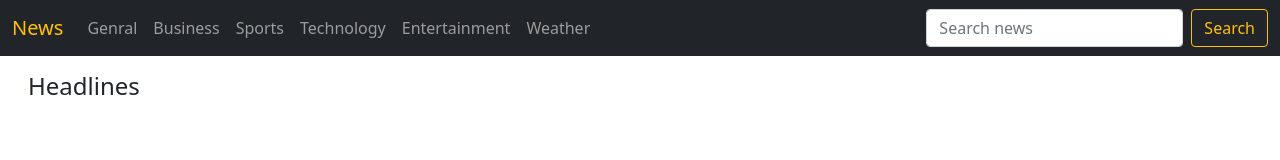
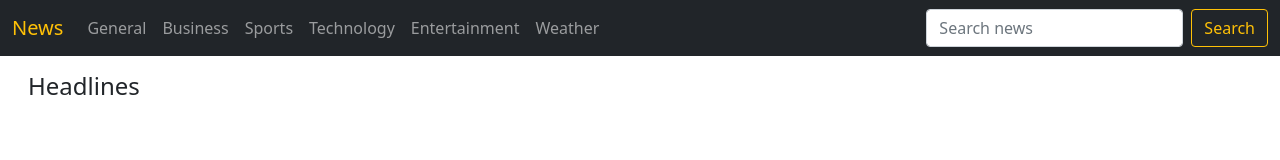
Before and after one commit to mpm321/Newswithweather, a plain HTML site: page index.html in a window 1280 px wide. Shown: the top 160 px of the page. Drawn offline with nearby package versions, Linux system fonts and the light colour scheme; no server answers.

Commit message:
Update index.html

```diff
--- a/index.html
+++ b/index.html
@@ -27,7 +27,7 @@
                     <div class="collapse navbar-collapse" id="navbarSupportedContent">
                         <ul class="navbar-nav me-auto mb-2 mb-lg-0">
                             <li class="nav-item">
-                                <a class="nav-link" aria-current="page" href="#genral" id="general">Genral</a>
+                                <a class="nav-link" aria-current="page" href="#genral" id="genral">General</a>
                             </li>
                             <li class="nav-item">
                                 <a class="nav-link" aria-current="page" href="#business" id="business">Business</a>
```
